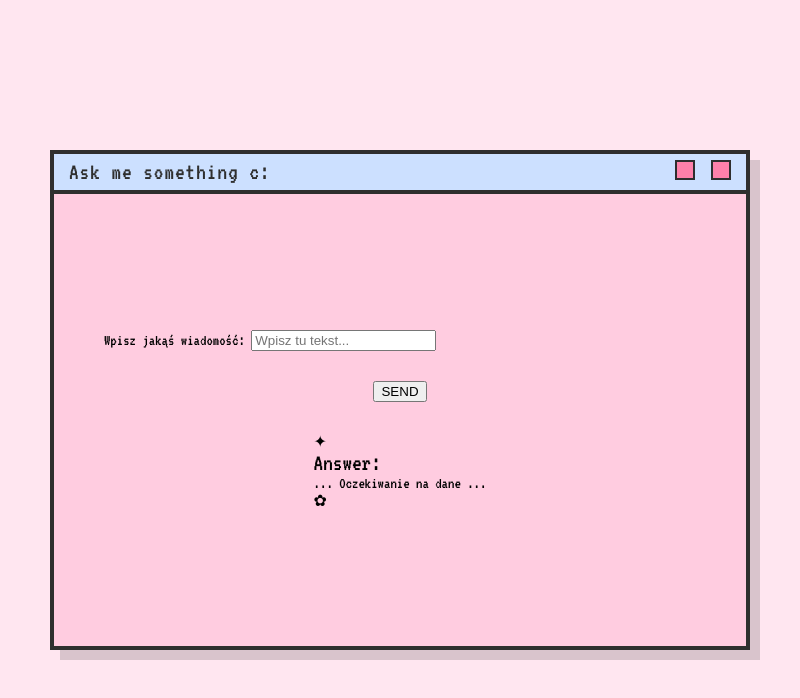
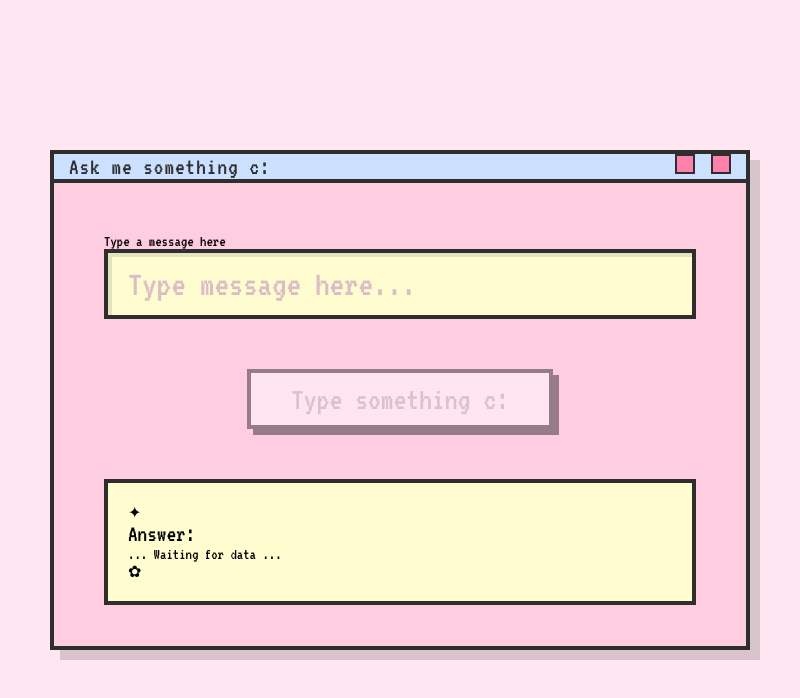
Before and after one commit to oskaars/IoT-voice-project, an Electron app: page public/index.html in a window 800 px wide. Drawn offline with Linux system fonts and the light colour scheme.

Commit message:
feat: Implement a `setTimer` tool with desktop notifications, enhance UI/UX, localize frontend text, and update Ollama models.

```diff
--- a/package.json
+++ b/package.json
@@ -20,6 +20,7 @@
     "googleapis": "^169.0.0",
     "node": "^24.12.0",
     "node-ical": "^0.22.1",
+    "node-notifier": "^10.0.1",
     "nodemailer": "^7.0.12",
     "ollama": "^0.6.3"
   }
--- a/public/index.html
+++ b/public/index.html
@@ -80,6 +80,61 @@
             justify-content: center;
             gap: 30px
         }
+
+        .pixel-input {
+            width: 100%;
+            height: 70px;
+            background-color: var(--bg-input);
+            border: 4px solid var(--border);
+            font-family: 'VT323', monospace;
+            font-size: 36px;
+            color: var(--border);
+            padding: 10px 20px;
+            outline: none;
+            box-shadow: inset 4px 4px 0px rgba(0, 0, 0, 0.1);
+        }
+
+        .pixel-input::placeholder {
+            color: #dcbcc6;
+        }
+
+        .pixel-btn {
+            margin-top: 20px;
+            background-color: white;
+            border: 4px solid var(--border);
+            padding: 10px 40px;
+            font-family: 'VT323', monospace;
+            font-size: 32px;
+            cursor: pointer;
+            box-shadow: 6px 6px 0px var(--border);
+            transition: all 0.1s;
+            position: relative;
+            top: 0;
+            left: 0;
+        }
+
+        .pixel-btn:active {
+            top: 4px;
+            left: 4px;
+            box-shadow: 2px 2px 0px var(--border);
+            background-color: #f0f0f0;
+        }
+
+        .pixel-btn:hover {
+            background-color: #fff5f8;
+        }
+
+        .response-box {
+            width: 100%;
+            flex: 1;
+            background-color: var(--bg-input);
+            border: 4px solid var(--border);
+            padding: 20px;
+            position: relative;
+            margin-top: 20px;
+            display: flex;
+            flex-direction: column;
+        }
     </style>
 </head>
 
@@ -94,8 +149,8 @@
         </div>
         <div class="content">
             <div style="width:100%">
-                <label>Wpisz jakąś wiadomość: </label>
-                <input type="text" class="pixel-input" id="userInput" placeholder="Wpisz tu tekst...">
+                <label> Type a message here</label>
+                <input type="text" class="pixel-input" id="userInput" placeholder="Type message here...">
             </div>
             <button class="pixel-btn" onclick="sendMessage()">SEND</button>
 
@@ -103,24 +158,42 @@
                 <div class="decoration flower-2">✦</div>
                 <label id="label1" style="font-size: 24px;">Answer: </label>
                 <div class="response-text" id="responseArea">
-                    ... Oczekiwanie na dane ...
+                    ... Waiting for data ...
                 </div>
+                <div id="timeTaken"></div>
                 <div class="decoration flower-1">✿</div>
             </div>
         </div>
     </div>
 
     <script>
+        const input = document.getElementById('userInput')
+        const button = document.getElementsByClassName('pixel-btn')[0]
+        button.disabled = true
+        button.innerText = "Type something c:"
+
+        input.addEventListener('input', () => {
+            if (input.value.trim().length < 1) {
+                button.disabled = true
+                button.innerText = "Type something c:"
+            } else {
+                button.disabled = false
+                button.innerText = "SEND"
+            }
+        })
         function sendMessage() {
-            const input = document.getElementById('userInput')
+            const text = input.value
+            button.disabled = true
+
+
             const output = document.getElementById('responseArea')
-            const button = document.getElementsByClassName('pixel-btn')[0]
             const label = document.getElementById('label1')
+            const responseBox = document.querySelector('.response-box')
+            const timeTaken = document.getElementById('timeTaken')
 
-            output.innerText = "poczekaj chwilę, ładuję się c:" //toadd some fancy ahh loading animation
+            output.innerText = "wait a moment, it's loading c:" //toadd some fancy ahh loading animation
             button.disabled = true
-            label1.style.visibility = 'hidden'
-            const text = input.value
+
 
 
             fetch('http://localhost:3000/process-audio', {
@@ -132,6 +205,8 @@
 
                 .then(data => {
                     output.innerText = data.text
+                    timeTaken.innerText = data.time
+
                 })
                 .catch(error => {
                     output.innerText = error.message
```
Also changed, not shown: definitions/definitions.js (+23 -3 lines), server.js (+11 -5 lines), tools/local/setTimer.js (added, +21 -0 lines), 1 other file.
